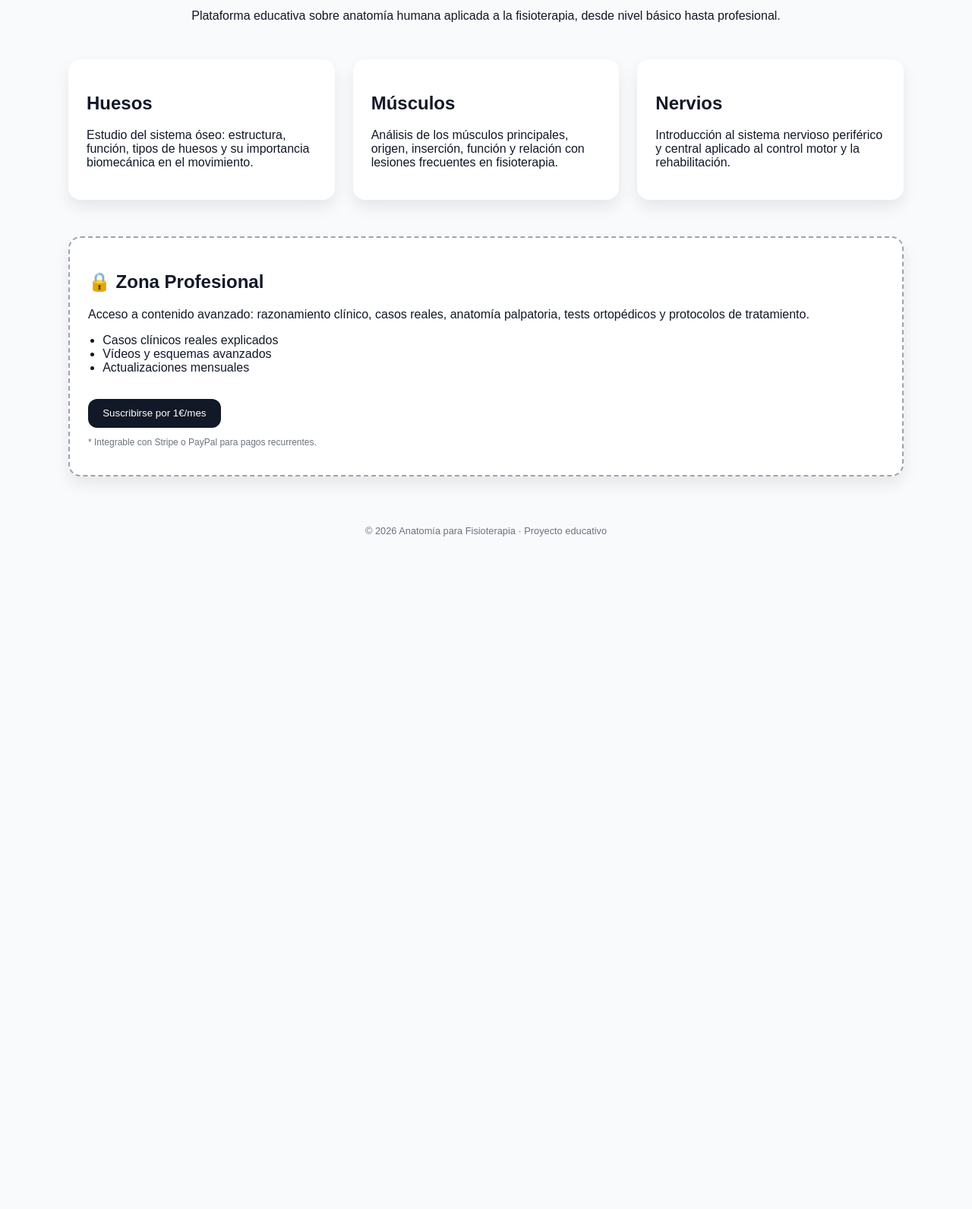
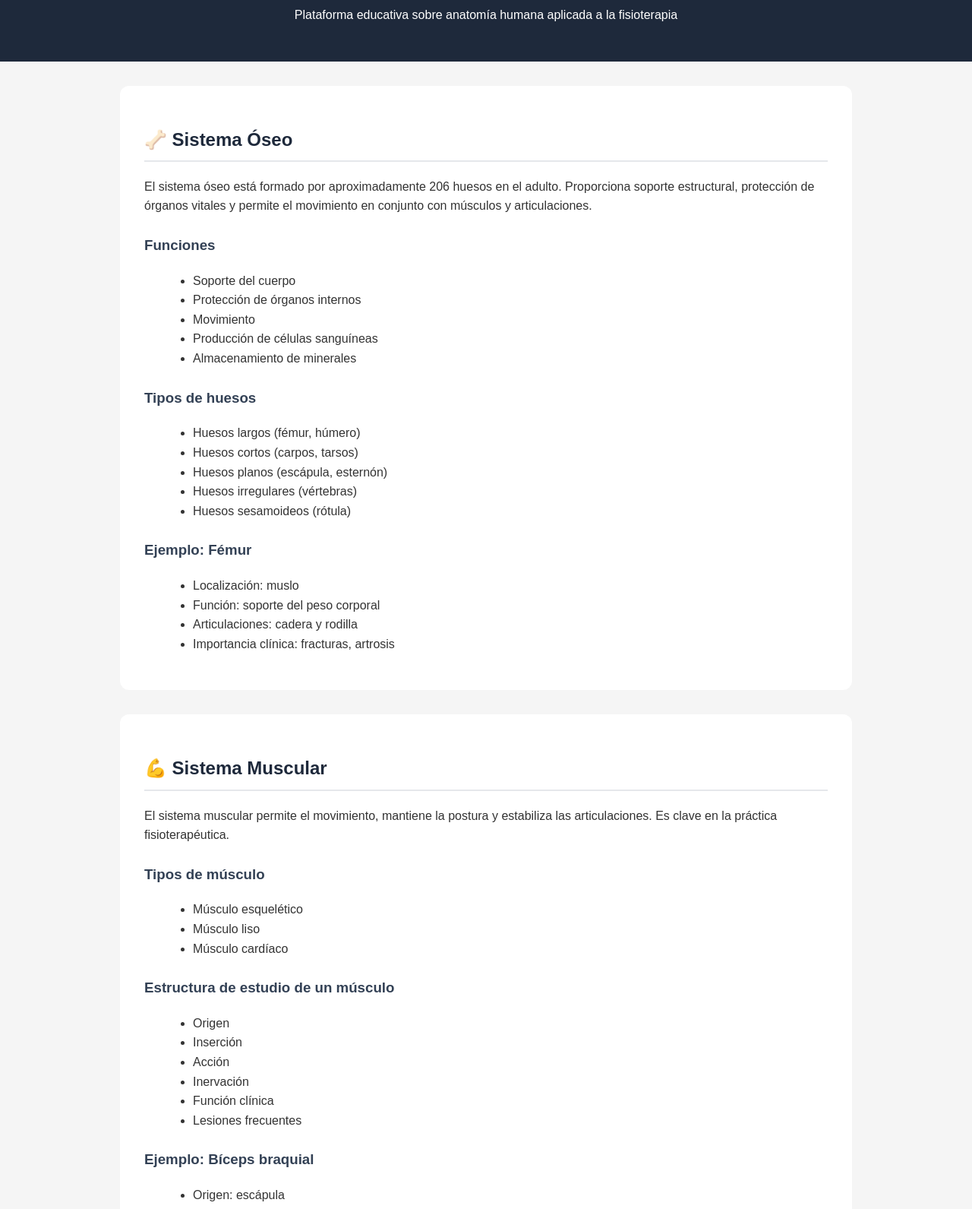
Before and after one commit to manelgoenaga10/Phys-anato, a plain HTML site: page index.html in a window 1280 px wide. Shown: the part 119-1710 px from the top of the page at 76% size. Before the commit the page ends 857 px from the top, so only its background shows below. Drawn offline with Linux system fonts and the light colour scheme.

Commit message:
Refactor index.html for improved layout and styling
Updated HTML structure and styles for better readability and aesthetics.

```diff
--- a/index.html
+++ b/index.html
@@ -1,121 +1,224 @@
 <!DOCTYPE html>
 <html lang="es">
 <head>
-  <meta charset="UTF-8" />
+  <meta charset="UTF-8">
   <title>Anatomía para Fisioterapia</title>
-  <meta name="viewport" content="width=device-width, initial-scale=1.0" />
+  <meta name="viewport" content="width=device-width, initial-scale=1.0">
   <style>
     body {
+      font-family: Arial, sans-serif;
       margin: 0;
-      font-family: Arial, sans-serif;
-      background: #f9fafb;
-      color: #111827;
+      background: #f5f5f5;
+      color: #333;
+      line-height: 1.6;
     }
-    .container {
+
+    header {
+      background: #1e293b;
+      color: white;
       padding: 2rem;
-      max-width: 1100px;
-      margin: auto;
+      text-align: center;
     }
-    header {
-      text-align: center;
-      margin-bottom: 3rem;
+
+    section {
+      max-width: 900px;
+      margin: 2rem auto;
+      background: white;
+      padding: 2rem;
+      border-radius: 12px;
     }
-    h1 {
-      font-size: 2.5rem;
+
+    h2 {
+      color: #1e293b;
+      border-bottom: 2px solid #e5e7eb;
+      padding-bottom: 0.5rem;
     }
-    .grid {
-      display: grid;
-      grid-template-columns: repeat(auto-fit, minmax(250px, 1fr));
-      gap: 1.5rem;
+
+    h3 {
+      margin-top: 1.5rem;
+      color: #334155;
     }
-    .card {
-      background: white;
-      border-radius: 16px;
-      padding: 1.5rem;
-      box-shadow: 0 10px 20px rgba(0,0,0,0.08);
+
+    ul {
+      margin-left: 1.5rem;
     }
+
     .pro {
-      border: 2px dashed #9ca3af;
-      margin-top: 3rem;
+      border: 2px dashed #94a3b8;
+      background: #f1f5f9;
     }
-    ul {
-      padding-left: 1.2rem;
-    }
-    button {
-      margin-top: 1rem;
-      padding: 0.7rem 1.2rem;
-      border: none;
-      border-radius: 12px;
-      background: #111827;
-      color: white;
-      cursor: pointer;
-    }
+
     footer {
       text-align: center;
-      margin-top: 4rem;
+      padding: 1rem;
       font-size: 0.8rem;
-      color: #6b7280;
+      color: #666;
+    }
+
+    .button {
+      display: inline-block;
+      background: #1e293b;
+      color: white;
+      padding: 0.6rem 1rem;
+      border-radius: 8px;
+      text-decoration: none;
+      margin-top: 1rem;
     }
   </style>
 </head>
+
 <body>
 
-<div class="container">
 <header>
   <h1>Anatomía para Fisioterapia</h1>
-    <p>
-      Plataforma educativa sobre anatomía humana aplicada a la fisioterapia,
-      desde nivel básico hasta profesional.
-    </p>
+  <p>Plataforma educativa sobre anatomía humana aplicada a la fisioterapia</p>
 </header>
 
-  <section class="grid">
-    <div class="card">
-      <h2>Huesos</h2>
+<section>
+  <h2>🦴 Sistema Óseo</h2>
   <p>
-        Estudio del sistema óseo: estructura, función, tipos de huesos y su
-        importancia biomecánica en el movimiento.
+    El sistema óseo está formado por aproximadamente 206 huesos en el adulto.
+    Proporciona soporte estructural, protección de órganos vitales y permite el
+    movimiento en conjunto con músculos y articulaciones.
   </p>
-    </div>
 
-    <div class="card">
-      <h2>Músculos</h2>
-      <p>
-        Análisis de los músculos principales, origen, inserción, función y
-        relación con lesiones frecuentes en fisioterapia.
-      </p>
-    </div>
+  <h3>Funciones</h3>
+  <ul>
+    <li>Soporte del cuerpo</li>
+    <li>Protección de órganos internos</li>
+    <li>Movimiento</li>
+    <li>Producción de células sanguíneas</li>
+    <li>Almacenamiento de minerales</li>
+  </ul>
 
-    <div class="card">
-      <h2>Nervios</h2>
-      <p>
-        Introducción al sistema nervioso periférico y central aplicado al
-        control motor y la rehabilitación.
-      </p>
-    </div>
+  <h3>Tipos de huesos</h3>
+  <ul>
+    <li>Huesos largos (fémur, húmero)</li>
+    <li>Huesos cortos (carpos, tarsos)</li>
+    <li>Huesos planos (escápula, esternón)</li>
+    <li>Huesos irregulares (vértebras)</li>
+    <li>Huesos sesamoideos (rótula)</li>
+  </ul>
+
+  <h3>Ejemplo: Fémur</h3>
+  <ul>
+    <li>Localización: muslo</li>
+    <li>Función: soporte del peso corporal</li>
+    <li>Articulaciones: cadera y rodilla</li>
+    <li>Importancia clínica: fracturas, artrosis</li>
+  </ul>
 </section>
 
-  <section class="card pro">
+<section>
+  <h2>💪 Sistema Muscular</h2>
+  <p>
+    El sistema muscular permite el movimiento, mantiene la postura y estabiliza
+    las articulaciones. Es clave en la práctica fisioterapéutica.
+  </p>
+
+  <h3>Tipos de músculo</h3>
+  <ul>
+    <li>Músculo esquelético</li>
+    <li>Músculo liso</li>
+    <li>Músculo cardíaco</li>
+  </ul>
+
+  <h3>Estructura de estudio de un músculo</h3>
+  <ul>
+    <li>Origen</li>
+    <li>Inserción</li>
+    <li>Acción</li>
+    <li>Inervación</li>
+    <li>Función clínica</li>
+    <li>Lesiones frecuentes</li>
+  </ul>
+
+  <h3>Ejemplo: Bíceps braquial</h3>
+  <ul>
+    <li>Origen: escápula</li>
+    <li>Inserción: radio</li>
+    <li>Acción: flexión de codo y supinación</li>
+    <li>Inervación: nervio musculocutáneo</li>
+    <li>Importancia clínica: tendinopatías, roturas</li>
+  </ul>
+</section>
+
+<section>
+  <h2>🧠 Sistema Nervioso</h2>
+  <p>
+    Sistema encargado del control motor, la sensibilidad y la coordinación del cuerpo.
+    Fundamental en rehabilitación neuromuscular.
+  </p>
+
+  <h3>División</h3>
+  <ul>
+    <li>Sistema nervioso central</li>
+    <li>Sistema nervioso periférico</li>
+  </ul>
+
+  <h3>Nervios relevantes en fisioterapia</h3>
+  <ul>
+    <li>Nervio ciático</li>
+    <li>Nervio mediano</li>
+    <li>Nervio radial</li>
+    <li>Nervio cubital</li>
+    <li>Plexo braquial</li>
+    <li>Plexo lumbar</li>
+  </ul>
+
+  <h3>Ejemplo: Nervio ciático</h3>
+  <ul>
+    <li>Origen: plexo sacro</li>
+    <li>Trayecto: región glútea → muslo → pierna</li>
+    <li>Función: motora y sensitiva</li>
+    <li>Patologías: ciática, atrapamientos</li>
+  </ul>
+</section>
+
+<section>
+  <h2>🦵 Articulaciones</h2>
+  <p>
+    Las articulaciones permiten el movimiento entre los huesos y determinan el rango
+    y la calidad del movimiento humano.
+  </p>
+
+  <h3>Tipos de articulaciones</h3>
+  <ul>
+    <li>Fibrosas</li>
+    <li>Cartilaginosas</li>
+    <li>Sinoviales</li>
+  </ul>
+
+  <h3>Ejemplo: Rodilla</h3>
+  <ul>
+    <li>Tipo: sinovial</li>
+    <li>Huesos: fémur, tibia, rótula</li>
+    <li>Movimientos: flexión y extensión</li>
+    <li>Lesiones frecuentes: LCA, meniscos</li>
+  </ul>
+</section>
+
+<section class="pro">
   <h2>🔒 Zona Profesional</h2>
   <p>
-      Acceso a contenido avanzado: razonamiento clínico, casos reales,
-      anatomía palpatoria, tests ortopédicos y protocolos de tratamiento.
+    Contenido avanzado dirigido a estudiantes avanzados y profesionales de la
+    fisioterapia.
   </p>
+
   <ul>
-      <li>Casos clínicos reales explicados</li>
-      <li>Vídeos y esquemas avanzados</li>
-      <li>Actualizaciones mensuales</li>
+    <li>Casos clínicos reales</li>
+    <li>Razonamiento clínico</li>
+    <li>Tests ortopédicos</li>
+    <li>Anatomía palpatoria</li>
+    <li>Protocolos de tratamiento</li>
   </ul>
-    <button>Suscribirse por 1€/mes</button>
-    <p style="font-size:0.75rem;color:#6b7280;">
-      * Integrable con Stripe o PayPal para pagos recurrentes.
-    </p>
+
+  <a class="button" href="#">Suscribirse por 1€/mes</a>
 </section>
 
 <footer>
   © 2026 Anatomía para Fisioterapia · Proyecto educativo
 </footer>
-</div>
 
 </body>
 </html>
```
Lines whose indentation alone changed are shown as unchanged.
